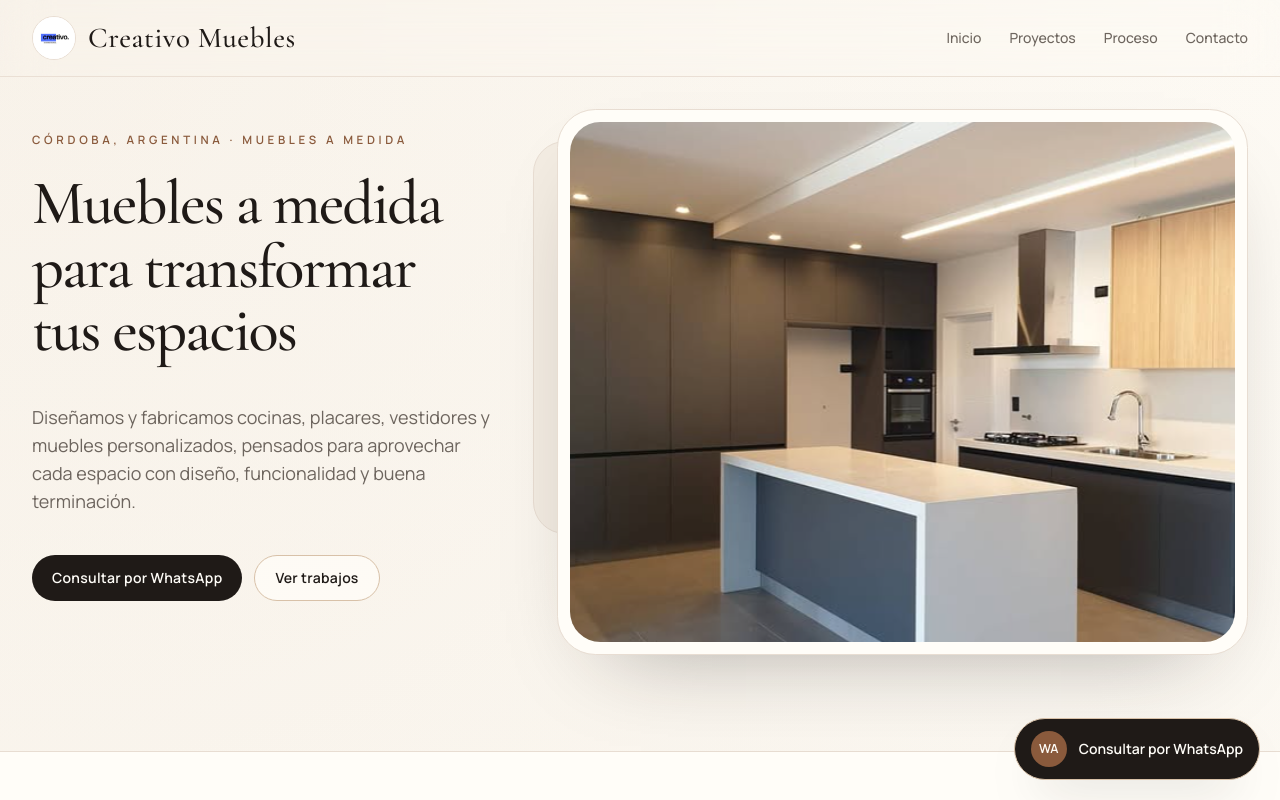
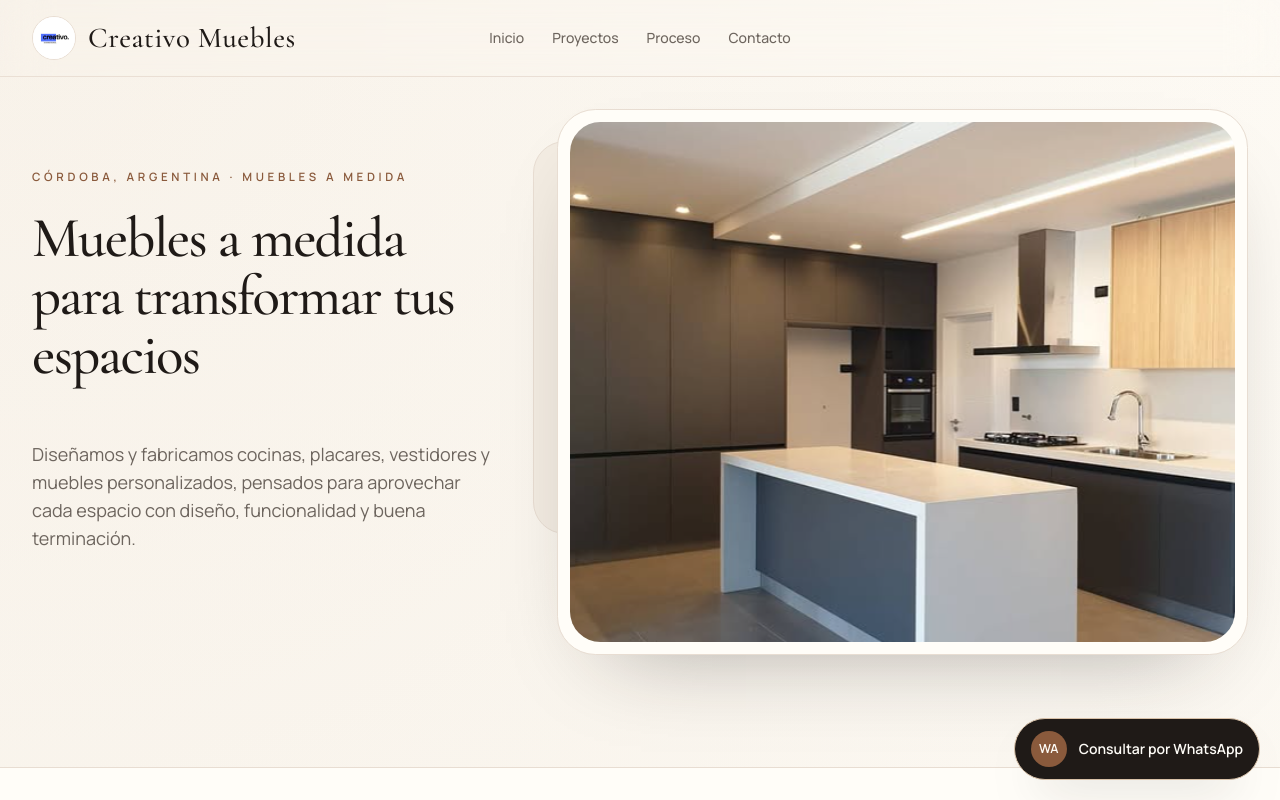
Before and after one commit to olmedovalentino/luma-estetica-demo, a Next.js app: page / in a window 1280 px wide. Shown: the top 800 px of the page. Built offline with nearby package versions, Linux system fonts and the light colour scheme.

Commit message:
Refine Creativo Muebles hero spacing and portfolio

```diff
--- a/src/app/page.tsx
+++ b/src/app/page.tsx
@@ -16,37 +16,18 @@ export default function HomePage() {
       <SiteHeader />
 
       <main className="overflow-hidden">
-        <section id="inicio" className="mx-auto max-w-7xl px-4 pb-18 pt-6 sm:px-6 lg:px-8 lg:pb-24 lg:pt-8">
+        <section id="inicio" className="mx-auto max-w-7xl px-4 pb-20 pt-6 sm:px-6 lg:px-8 lg:pb-28 lg:pt-8">
           <div className="grid gap-10 lg:grid-cols-[0.8fr_1.2fr] lg:items-center lg:gap-16">
-            <div className="relative z-10 max-w-[34rem] lg:-mt-6 lg:py-10">
-              <p className="text-[0.72rem] font-semibold uppercase tracking-[0.32em] text-[#8A5A3C] lg:-translate-y-2">
+            <div className="relative z-10 max-w-[33rem] lg:-mt-8 lg:py-10">
+              <p className="text-[0.72rem] font-semibold uppercase tracking-[0.32em] text-[#8A5A3C] lg:-translate-y-3">
                 {site.locationLabel}
               </p>
-              <h1 className="mt-4 max-w-[34rem] font-editorial text-[2.9rem] leading-[1.02] tracking-[-0.03em] text-[#1F1A17] sm:text-[3.35rem] lg:text-[3.9rem]">
+              <h1 className="mt-3 max-w-[32rem] font-editorial text-[2.65rem] leading-[1.03] tracking-[-0.03em] text-[#1F1A17] sm:text-[3.1rem] lg:text-[3.55rem]">
                 {site.heroTitle}
               </h1>
-              <p className="mt-10 max-w-lg text-base leading-8 text-[#6D655E] sm:text-lg">
+              <p className="mt-14 max-w-lg text-base leading-8 text-[#6D655E] sm:text-lg">
                 {site.heroSubtitle}
               </p>
-
-              <div className="mt-10 flex flex-col gap-3 sm:flex-row">
-                <ButtonLink
-                  href={whatsappUrl}
-                  target="_blank"
-                  rel="noopener noreferrer"
-                  className="bg-[#1F1A17] text-[#FFFDF8] hover:bg-[#342b26]"
-                >
-                  Consultar por WhatsApp
-                </ButtonLink>
-                <ButtonLink
-                  href={whatsappUrl}
-                  target="_blank"
-                  rel="noopener noreferrer"
-                  variant="secondary"
-                >
-                  Ver trabajos
-                </ButtonLink>
-              </div>
             </div>
 
             <div className="relative">
@@ -90,11 +71,11 @@ export default function HomePage() {
               <h2 className="mt-4 max-w-lg font-editorial text-4xl leading-tight tracking-[-0.03em] text-[#1F1A17] sm:text-5xl">
                 Diseño funcional para vivir mejor cada ambiente
               </h2>
-              <p className="mt-7 max-w-xl text-base leading-8 text-[#6D655E]">
+              <p className="mt-8 max-w-xl text-base leading-8 text-[#6D655E]">
                 Trabajamos cocinas, placares, vestidores y muebles personalizados para hogares que buscan funcionalidad, buena terminación y una estética integrada al espacio.
               </p>
 
-              <div className="mt-9 space-y-3">
+              <div className="mt-10 space-y-3">
                 {[
                   "Cocinas a medida",
                   "Placares y vestidores personalizados",
@@ -167,21 +148,18 @@ export default function HomePage() {
               </h2>
             </div>
 
-            <div className="mt-12 grid gap-4 lg:grid-cols-2 xl:grid-cols-4">
-              {processSteps.map((step, index) => (
+            <div className="mt-14 grid gap-5 lg:grid-cols-2 xl:grid-cols-4">
+              {processSteps.map((step) => (
                 <article
                   key={step.number}
-                  className="relative rounded-[1.85rem] border border-[#E8DDD2] bg-[#FFFDF8] px-6 py-7"
+                  className="rounded-[1.9rem] border border-[#E8DDD2] bg-[#FFFDF8] px-6 py-7"
                 >
-                  {index < processSteps.length - 1 ? (
-                    <span className="absolute -bottom-2 left-6 h-px w-14 bg-[#D8C1A8] lg:hidden" />
-                  ) : null}
                   <div className="flex items-start gap-4">
                     <span className="mt-1 flex h-11 w-11 flex-shrink-0 items-center justify-center rounded-full border border-[#D8C1A8] text-[0.78rem] font-semibold tracking-[0.18em] text-[#8A5A3C]">
                       {step.number}
                     </span>
                     <div className="min-w-0">
-                      <h3 className="font-editorial text-[1.65rem] leading-none text-[#1F1A17]">
+                      <h3 className="font-editorial text-[1.6rem] leading-none text-[#1F1A17]">
                         {step.title}
                       </h3>
                       <p className="mt-3 max-w-[18rem] text-sm leading-6 text-[#6D655E]">
@@ -196,18 +174,13 @@ export default function HomePage() {
         </section>
 
         <section id="trabajos" className="mx-auto max-w-7xl px-4 py-16 sm:px-6 lg:px-8 lg:py-24">
-          <div className="grid gap-8 lg:grid-cols-[0.7fr_1.3fr] lg:items-end">
-            <div>
-              <p className="text-[0.72rem] font-semibold uppercase tracking-[0.32em] text-[#8A5A3C]">
-                Portfolio visual
-              </p>
-              <h2 className="mt-4 font-editorial text-4xl leading-tight tracking-[-0.03em] text-[#1F1A17] sm:text-5xl">
-                Proyectos pensados para cada ambiente
-              </h2>
-            </div>
-            <p className="max-w-lg text-base leading-7 text-[#6D655E]">
-              Cocinas, placares, vestidores y muebles personalizados para distintos espacios.
+          <div className="max-w-2xl">
+            <p className="text-[0.72rem] font-semibold uppercase tracking-[0.32em] text-[#8A5A3C]">
+              Portfolio visual
             </p>
+            <h2 className="mt-4 font-editorial text-4xl leading-tight tracking-[-0.03em] text-[#1F1A17] sm:text-5xl">
+              Proyectos pensados para cada ambiente
+            </h2>
           </div>
 
           <div className="mt-10 grid auto-rows-[220px] gap-4 md:grid-cols-3 md:auto-rows-[240px]">
@@ -221,15 +194,12 @@ export default function HomePage() {
                   alt={item.alt}
                   fill
                   sizes="(min-width: 768px) 33vw, 100vw"
-                  className="object-cover transition duration-500 group-hover:scale-[1.03]"
+                  className="object-cover transition duration-500 group-hover:scale-[1.02]"
                   style={{ objectPosition: item.objectPosition }}
                 />
                 <div className="absolute inset-0 bg-[linear-gradient(180deg,rgba(31,26,23,0.02),rgba(31,26,23,0.46))]" />
                 <div className="absolute inset-x-0 bottom-0 p-5 text-[#FFFDF8]">
-                  <p className="text-[0.68rem] font-semibold uppercase tracking-[0.28em] text-[#F3D9C8]">
-                    Proyecto
-                  </p>
-                  <h3 className="mt-2 font-editorial text-[2rem] leading-none">{item.title}</h3>
+                  <h3 className="font-editorial text-[1.9rem] leading-none">{item.title}</h3>
                 </div>
               </article>
             ))}
@@ -272,25 +242,25 @@ export default function HomePage() {
               <h2 className="mt-4 max-w-xl font-editorial text-4xl leading-tight tracking-[-0.03em] sm:text-5xl">
                 Contanos qué espacio querés resolver
               </h2>
-              <p className="mt-5 max-w-xl text-base leading-7 text-[#E9DDD1]">
+              <p className="mt-6 max-w-xl text-base leading-7 text-[#E9DDD1]">
                 Escribinos y contanos qué mueble o ambiente tenés en mente. Podemos orientarte con ideas, medidas y próximos pasos.
               </p>
 
-              <div className="mt-8 flex flex-col gap-3 sm:flex-row">
+              <div className="mt-9 flex flex-col gap-3 sm:flex-row">
                 <ButtonLink
                   href={whatsappUrl}
                   target="_blank"
                   rel="noopener noreferrer"
-                  className="bg-[#FFFDF8] text-[#1F1A17] hover:bg-[#F3ECE2]"
+                  className="border border-[#D8C1A8] bg-[#D8C1A8] text-[#1F1A17] hover:bg-[#e4cfb8]"
                 >
-                  Consultar por WhatsApp
+                  Consultar por proyecto
                 </ButtonLink>
                 <ButtonLink
                   href={whatsappUrl}
                   target="_blank"
                   rel="noopener noreferrer"
                   variant="secondary"
-                  className="border-[#6D655E] bg-transparent text-[#FFFDF8] hover:border-[#D8C1A8] hover:bg-white/5"
+                  className="border-[#D8C1A8] bg-transparent text-[#FFFDF8] hover:border-[#FFFDF8] hover:bg-white/5"
                 >
                   Pedir presupuesto
                 </ButtonLink>
--- a/src/components/site-header.tsx
+++ b/src/components/site-header.tsx
@@ -5,7 +5,7 @@ import { site } from "@/lib/site";
 export function SiteHeader() {
   return (
     <header className="sticky top-0 z-40 border-b border-[#E8DDD2]/90 bg-[#FFFDF8]/88 backdrop-blur-xl">
-      <div className="mx-auto flex max-w-7xl items-center justify-between gap-4 px-4 py-4 sm:px-6 lg:px-8">
+      <div className="mx-auto grid max-w-7xl grid-cols-[1fr_auto] items-center gap-4 px-4 py-4 sm:px-6 lg:grid-cols-[1fr_auto_1fr] lg:px-8">
         <a href="#inicio" className="flex items-center gap-3 text-[#1F1A17]">
           <span className="relative h-11 w-11 overflow-hidden rounded-full border border-[#E8DDD2] bg-white">
             <Image
@@ -21,7 +21,7 @@ export function SiteHeader() {
           </span>
         </a>
 
-        <nav className="hidden items-center gap-7 text-sm font-medium text-[#6D655E] lg:flex">
+        <nav className="hidden items-center justify-center gap-7 text-sm font-medium text-[#6D655E] lg:flex">
           {site.navigation.map((item) => (
             <a key={item.href} href={item.href} className="transition hover:text-[#1F1A17]">
               {item.label}
@@ -29,7 +29,9 @@ export function SiteHeader() {
           ))}
         </nav>
 
-        <details className="relative lg:hidden">
+        <div className="hidden lg:block" />
+
+        <details className="relative justify-self-end lg:hidden">
           <summary className="flex cursor-pointer list-none items-center gap-2 rounded-full border border-[#D8C1A8] bg-[#FFFDF8] px-4 py-2 text-sm font-semibold text-[#1F1A17]">
             Menu
           </summary>
--- a/src/lib/site.ts
+++ b/src/lib/site.ts
@@ -89,42 +89,42 @@ export const processSteps = [
 
 export const portfolioItems = [
   {
-    title: "Cocina a medida",
+    title: "Mueble a medida",
     image: "/images/creativo-muebles/proyecto-1.jpg",
-    alt: "Proyecto de cocina a medida de Creativo Muebles",
+    alt: "Proyecto de mueble a medida de Creativo Muebles",
     span: "md:col-span-2 md:row-span-2",
-    objectPosition: "center 52%",
+    objectPosition: "center 50%",
   },
   {
-    title: "Placard funcional",
+    title: "Proyecto terminado",
     image: "/images/creativo-muebles/proyecto-2.jpg",
-    alt: "Proyecto de placard funcional de Creativo Muebles",
+    alt: "Proyecto terminado de Creativo Muebles",
     span: "",
     objectPosition: "center 50%",
   },
   {
-    title: "Vestidor personalizado",
+    title: "Placard / Guardado",
     image: "/images/creativo-muebles/proyecto-3.jpg",
-    alt: "Proyecto de vestidor personalizado de Creativo Muebles",
+    alt: "Proyecto de placard o guardado de Creativo Muebles",
     span: "",
     objectPosition: "center 48%",
   },
   {
-    title: "Mueble de guardado",
+    title: "Cocina personalizada",
     image: "/images/creativo-muebles/proyecto-4.jpg",
-    alt: "Proyecto de mueble de guardado de Creativo Muebles",
+    alt: "Proyecto de cocina personalizada de Creativo Muebles",
     span: "",
-    objectPosition: "center 54%",
+    objectPosition: "center 52%",
   },
   {
-    title: "Diseño para hogar",
+    title: "Vestidor",
     image: "/images/creativo-muebles/proyecto-5.jpg",
-    alt: "Proyecto integral para hogar de Creativo Muebles",
+    alt: "Proyecto de vestidor de Creativo Muebles",
     span: "md:col-span-2",
     objectPosition: "center 54%",
   },
   {
-    title: "Detalles de terminación",
+    title: "Detalle de terminación",
     image: "/images/creativo-muebles/proyecto-6.jpg",
     alt: "Detalle de terminación de Creativo Muebles",
     span: "",
```
